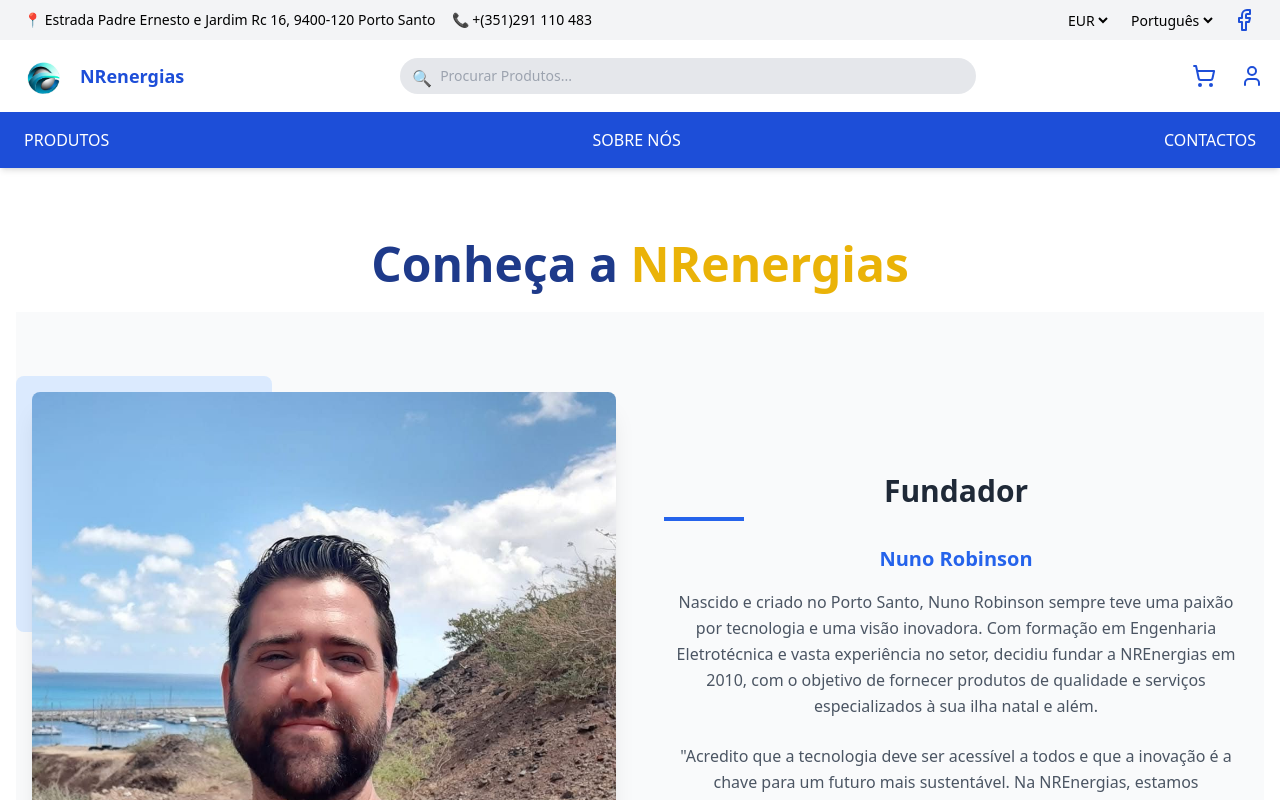
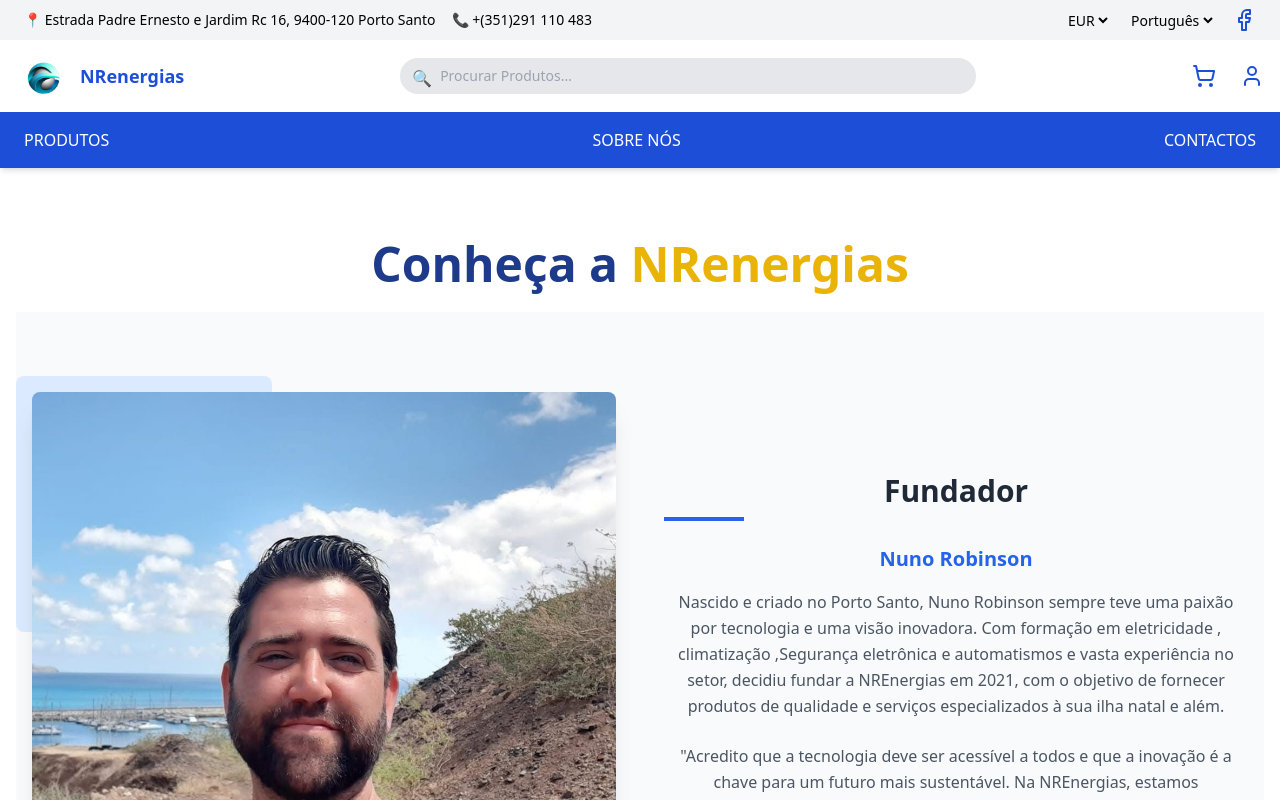
Before and after one commit to rcmempresa/nrenergias-frontend, a React (Vite) app: page /sobre-nos in a window 1280 px wide. Shown: the top 800 px of the page. Built offline with nearby package versions, Linux system fonts and the light colour scheme.

Commit message:
+1 alteracao

```diff
--- a/src/components/FounderSection.tsx
+++ b/src/components/FounderSection.tsx
@@ -59,10 +59,7 @@
             <div className="w-20 h-1 bg-blue-600 mb-6"></div>
             <h3 className="text-xl font-semibold text-blue-600 mb-4">Nuno Robinson</h3>
             <p className="text-gray-600 mb-6 leading-relaxed">
-              Nascido e criado no Porto Santo, Nuno Robinson sempre teve uma paixão por tecnologia e
-              uma visão inovadora. Com formação em Engenharia Eletrotécnica e vasta experiência no setor,
-              decidiu fundar a NREnergias em 2010, com o objetivo de fornecer produtos de qualidade e
-              serviços especializados à sua ilha natal e além.
+              Nascido e criado no Porto Santo, Nuno Robinson sempre teve uma paixão por tecnologia e uma visão inovadora. Com formação em eletricidade , climatização ,Segurança eletrônica e automatismos e vasta experiência no setor, decidiu fundar a NREnergias em 2021, com o objetivo de fornecer produtos de qualidade e serviços especializados à sua ilha natal e além.
             </p>
             <p className="text-gray-600 mb-6 leading-relaxed">
               "Acredito que a tecnologia deve ser acessível a todos e que a inovação é a chave para
```
